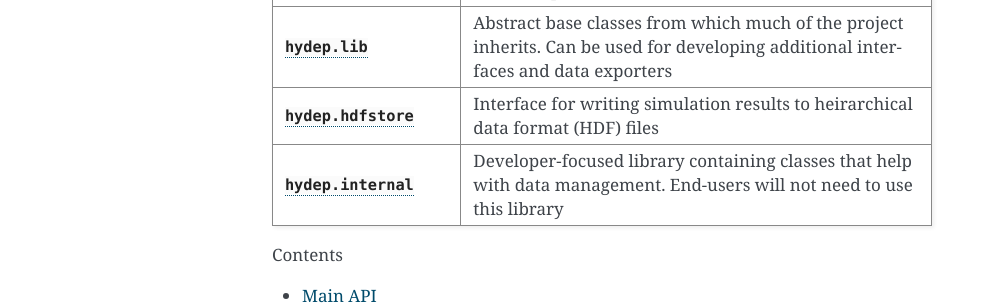
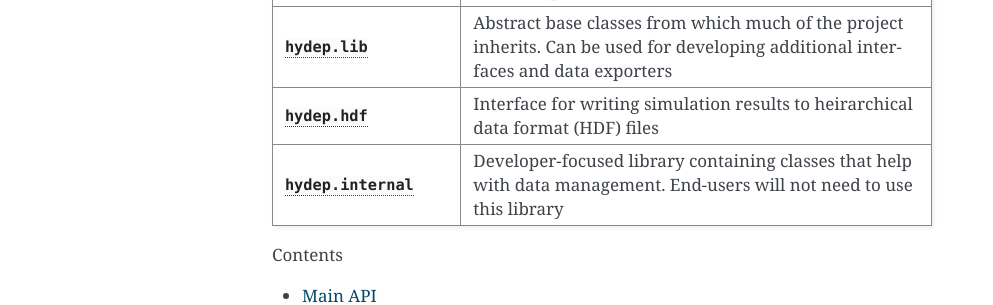
Before and after one commit to CORE-GATECH-GROUP/hydep, a Sphinx documentation site: the page built from docs/api/index.rst, in a window 1280 px wide. Shown: the part 365-670 px from the top of the page, without its empty margins (148-1141 px from the left). Built offline with Sphinx 7.4.7, drawn with Linux system fonts in a browser that asks for light colours.

Commit message:
Replace hydep.hdfstore -> hydep.hdf in api docs

```diff
--- a/docs/api/hdf.rst
+++ b/docs/api/hdf.rst
@@ -1,6 +1,6 @@
 .. currentmodule:: hydep.hdf
 
-.. module:: hydep.hdfstore
+.. module:: hydep.hdf
 
 .. _api-hdf:
 
--- a/docs/api/index.rst
+++ b/docs/api/index.rst
@@ -23,7 +23,7 @@
    * - :mod:`hydep.lib`
      - Abstract base classes from which much of the project inherits.
        Can be used for developing additional interfaces and data exporters
-   * - :mod:`hydep.hdfstore`
+   * - :mod:`hydep.hdf`
      - Interface for writing simulation results to heirarchical data
        format (HDF) files
    * - :mod:`hydep.internal`
```
